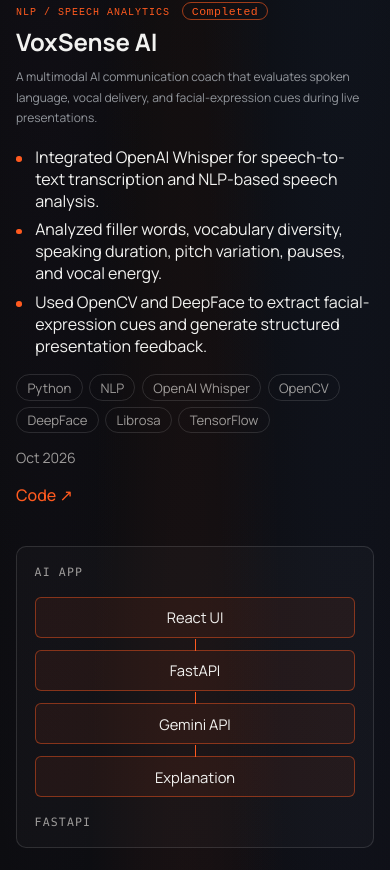
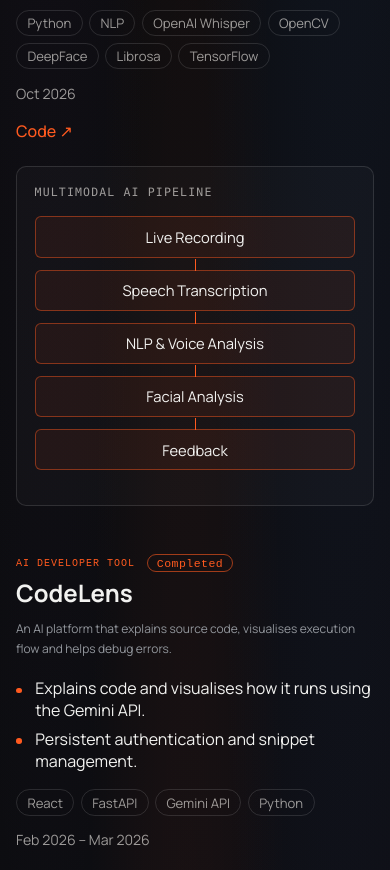
Before and after one commit to Piyush-Barde/Portfolio-, a React (Vite) app in the folder frontend/: page / in a window 390 px wide. Shown: the part 4793-5663 px from the top of the page. Built offline with nearby package versions, Linux system fonts and the light colour scheme.

Commit message:
Updated the Project part for the text and image diagram mobile view

```diff
--- a/frontend/src/sections/Projects.css
+++ b/frontend/src/sections/Projects.css
@@ -243,14 +243,20 @@
   color: var(--pj-accent);
   text-decoration: none;
 }
-
 @media (max-width: 820px) {
   .pj-story {
     grid-template-columns: 1fr;
   }
 
+  /* on phones: the text comes first, the picture/diagram after it */
+  .pj-story .pj-body,
+  .pj-story.is-flipped .pj-body {
+    order: 1;
+  }
+
+  .pj-story .pj-visual,
   .pj-story.is-flipped .pj-visual {
-    order: 0;
+    order: 2;
   }
 
   .pj-more li {
```
